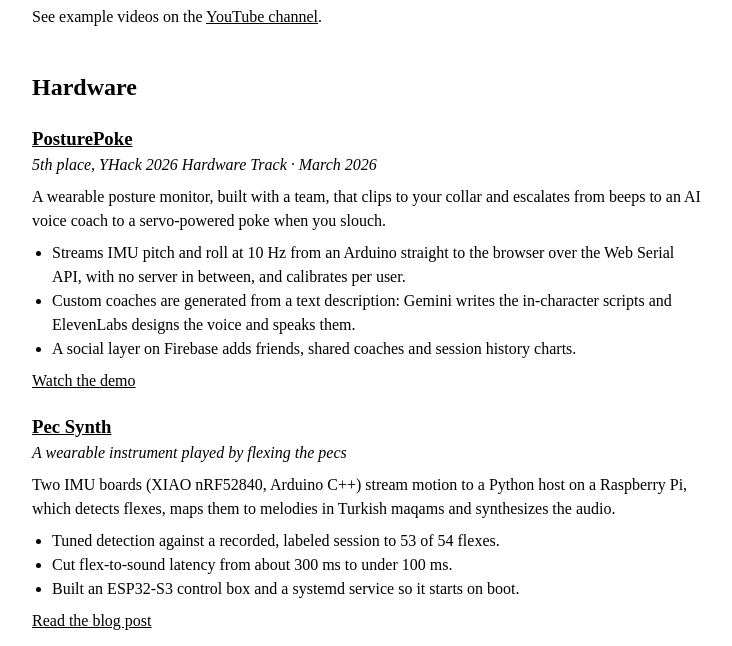
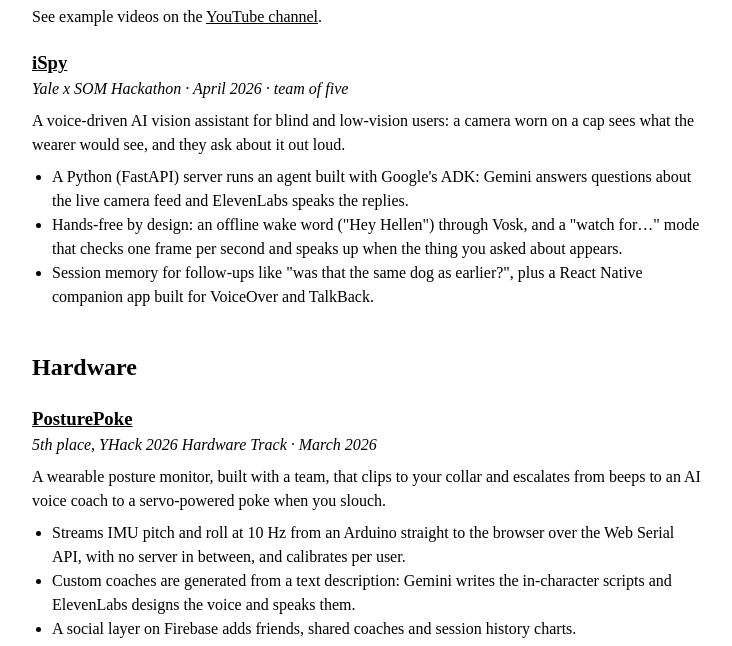
Before and after one commit to EmirataG/portfolio_page, a website built with Vite: page index.html in a window 1280 px wide. Shown: the part 2093-2739 px from the top of the page, without its empty margins (0-732 px from the left). Built offline with nearby package versions, Linux system fonts and the light colour scheme.

Commit message:
added iSpy to portfolio & resume

```diff
--- a/index.html
+++ b/index.html
@@ -210,6 +210,29 @@
             <a href="https://www.youtube.com/@ManuscriptScoreVisualisation/videos" target="_blank" rel="noopener">YouTube channel</a>.
           </p>
         </article>
+
+        <article>
+          <h3><a href="https://github.com/filippo-fonseca/i-spy-hackathon" target="_blank" rel="noopener">iSpy</a></h3>
+          <p class="meta">Yale x SOM Hackathon · April 2026 · team of five</p>
+          <p>
+            A voice-driven AI vision assistant for blind and low-vision users: a camera worn on a cap sees what the
+            wearer would see, and they ask about it out loud.
+          </p>
+          <ul>
+            <li>
+              A Python (FastAPI) server runs an agent built with Google's ADK: Gemini answers questions about the
+              live camera feed and ElevenLabs speaks the replies.
+            </li>
+            <li>
+              Hands-free by design: an offline wake word ("Hey Hellen") through Vosk, and a "watch for…" mode that
+              checks one frame per second and speaks up when the thing you asked about appears.
+            </li>
+            <li>
+              Session memory for follow-ups like "was that the same dog as earlier?", plus a React Native companion
+              app built for VoiceOver and TalkBack.
+            </li>
+          </ul>
+        </article>
       </section>
 
       <section id="hardware">
@@ -314,10 +337,10 @@
 
       <section id="contact">
         <h2>Contact</h2>
-        <!-- TODO: add LinkedIn link -->
         <p>
           <a href="mailto:emir.ahmed@yale.edu">emir.ahmed@yale.edu</a> ·
-          <a href="https://github.com/EmirataG" target="_blank" rel="noopener">GitHub</a>
+          <a href="https://github.com/EmirataG" target="_blank" rel="noopener">GitHub</a> ·
+          <a href="https://www.linkedin.com/in/emir-ahmed-6016422a1/" target="_blank" rel="noopener">LinkedIn</a>
         </p>
       </section>
     </main>
```
Also changed, not shown: 1 other file.
